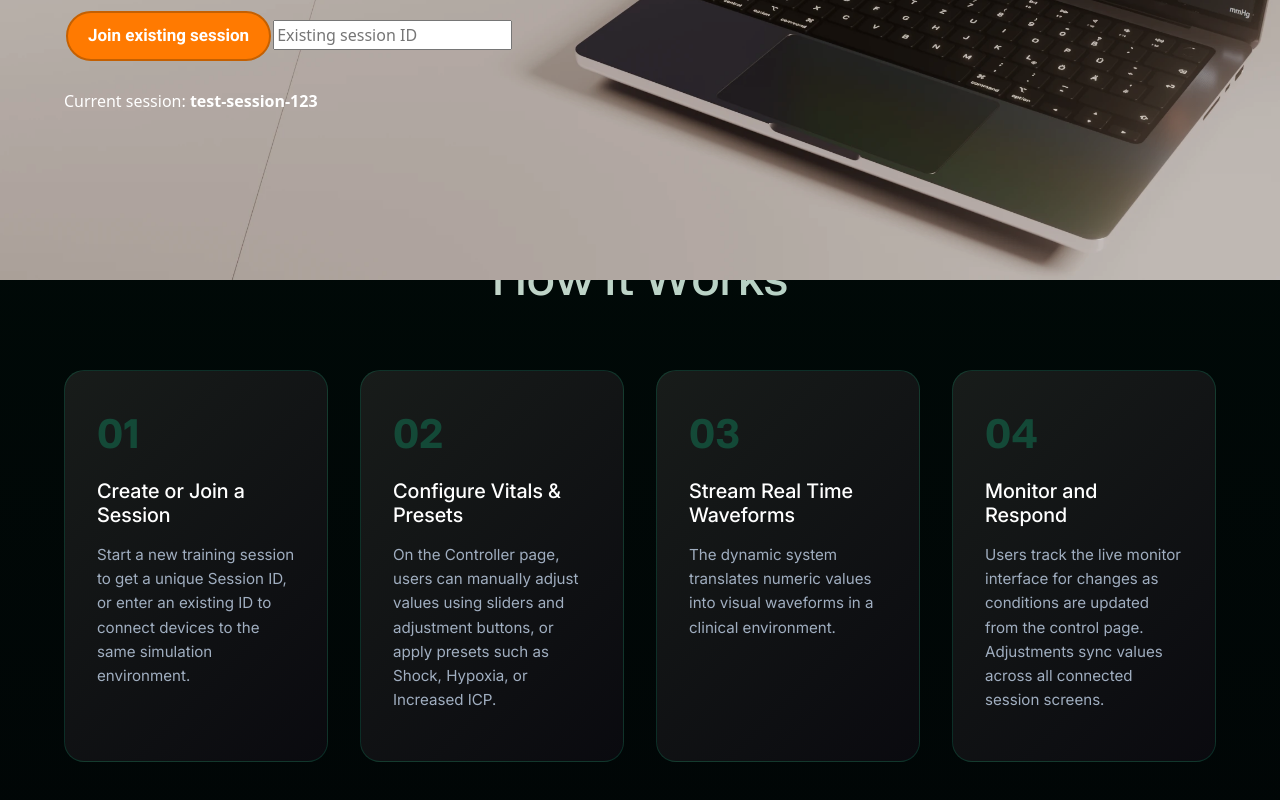
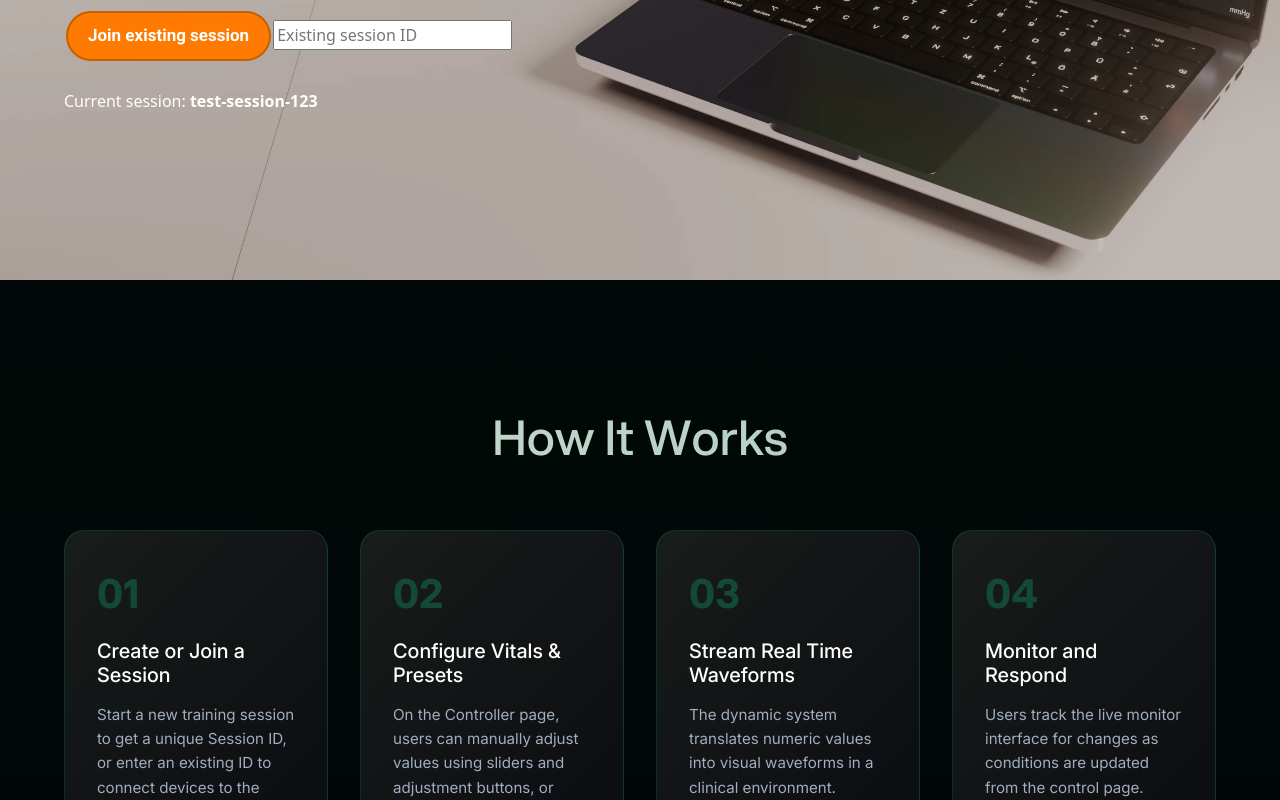
Before and after one commit to Online-Vitals-Monitor/Online-Vitals-Monitor, a React (Vite) app in the folder frontend/: page / in a window 1280 px wide. Shown: the part 600-1400 px from the top of the page. Built offline with nearby package versions, Linux system fonts and the light colour scheme; no server answers.

Commit message:
had to adjust css in HowItWorks to fix overlapping issues

```diff
--- a/frontend/src/pages/homepage/HowItWorks.css
+++ b/frontend/src/pages/homepage/HowItWorks.css
@@ -1,7 +1,7 @@
 .how-it-works-container {
   width: 100%;
   padding: 8rem 5% 10rem 5%;
-    margin-top: -10rem;
+  margin-top: 0;
   margin-bottom: 10rem;
   display: flex;
   align-items: center;
@@ -9,7 +9,7 @@
   overflow: hidden;
   flex-direction: column;
   color: #f5f5f5;
-    font-family: 'Inter', sans-serif;
+  font-family: "Inter", sans-serif;
 }
 
 .how-it-works-container h1 {
@@ -71,7 +71,6 @@
   font-size: 0.95rem;
 }
 
-
 /* change card stack size for smaller windows */
 @media (max-width: 1024px) {
   .explanation-container {
```
Also changed, not shown: frontend/public/fonts/Albert_Sans/OFL.txt, frontend/public/images/vitals_heropage_render_blue.webp (deleted). Lines whose indentation alone changed are shown as unchanged.
